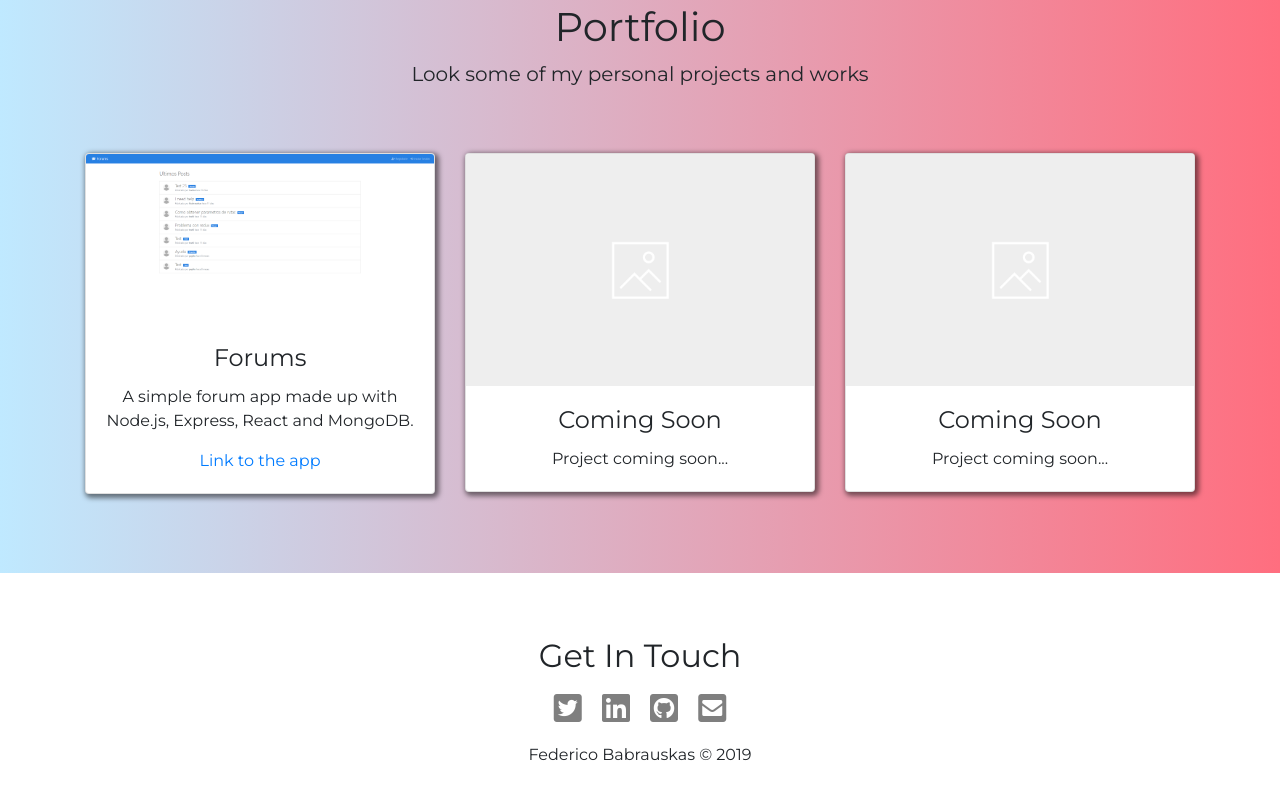
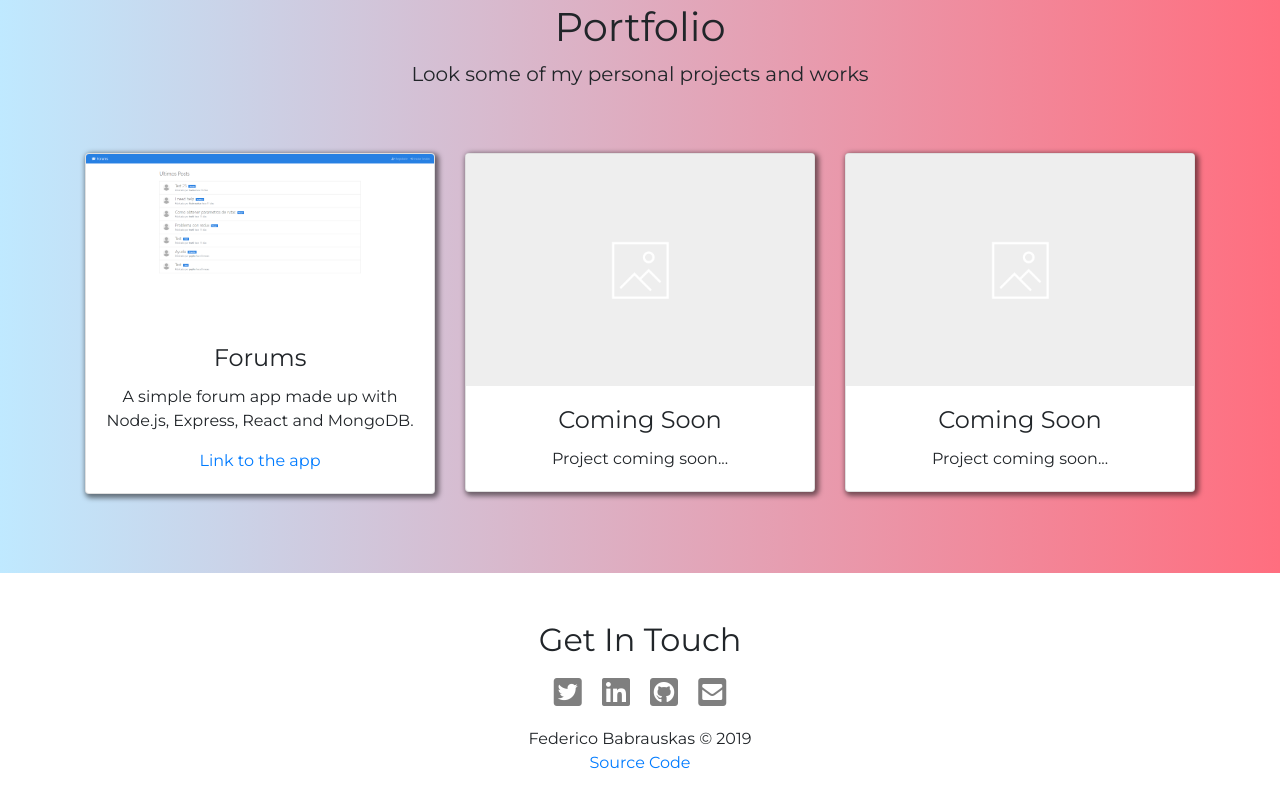
Before and after one commit to fedebabrauskas/babrauskas.me, a website: page dist/index.html in a window 1280 px wide. Shown: the part 1740-2547 px from the top of the page. Drawn offline with nearby package versions, Linux system fonts and the light colour scheme.

Commit message:
added source code on footer

```diff
--- a/dist/css/style.css
+++ b/dist/css/style.css
@@ -158,8 +158,12 @@ section {
 
 /* Footer Content */
 footer {
-  padding: 4rem 0;
+  padding: 3rem 0;
   text-align: center;
+}
+
+footer p {
+  margin: 0;
 }
 
 .footer-title {
--- a/dist/index.html
+++ b/dist/index.html
@@ -335,6 +335,9 @@
           ></a>
         </div>
         <p>Federico Babrauskas © 2019</p>
+        <a href="https://github.com/fedebabrauskas/portfolio" target="_blank"
+          >Source Code</a
+        >
       </div>
     </footer>
 
```
Also changed, not shown: 1 other file.
